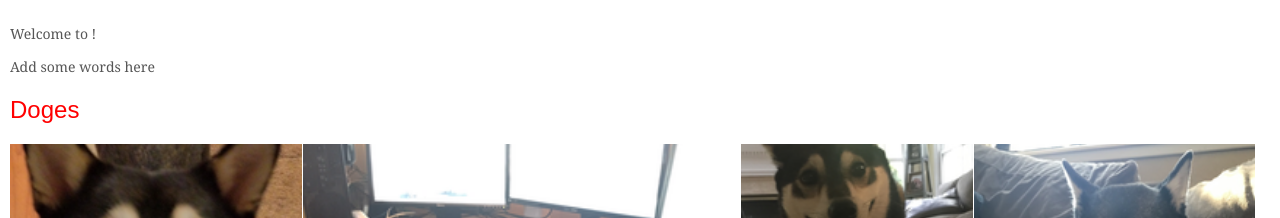
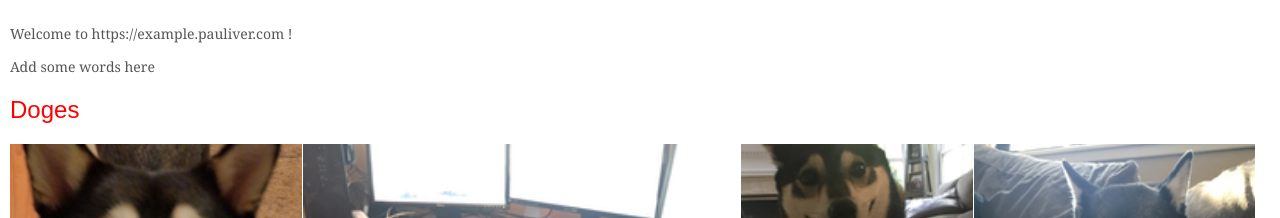
Before and after one commit to pauliver/Photo-Gallery-Template, a Jekyll site: the page built from index.md, in a window 1280 px wide. Shown: the top 218 px of the page. Built offline with Jekyll 4.4.1, drawn with Linux system fonts in a browser that asks for light colours; comment, search, counter and statistics services are not loaded; some of the changed lines change nothing that is shown.

Commit message:
Update _config.yml

```diff
--- a/_config.yml
+++ b/_config.yml
@@ -7,3 +7,4 @@ plugins:
   - jekyll-seo-tag
 baseurl: "/"
 repository: "pauliver/Photo-Gallery-Template"
+URL: https://example.pauliver.com
```
